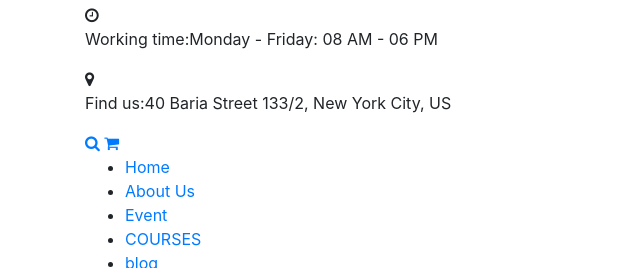
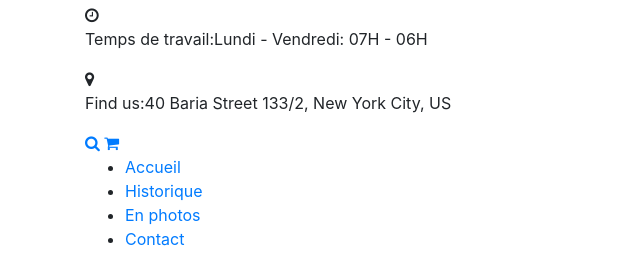
Before and after one commit to rindratiana/lapie, a PHP site: page /index.php?page=blog in a window 1280 px wide; the page is wider, and only the part inside the window is pictured. Shown: the part 321-589 px from the top of that part, without its empty margins (0-640 px from the left). Run offline with PHP 8.4, Linux system fonts and the light colour scheme; some libraries are stand-ins or nearby versions.

Commit message:
header update

```diff
--- a/pages/inc/header.php
+++ b/pages/inc/header.php
@@ -14,7 +14,7 @@
 			<div class="header-info">
 				<div class="hf-item">
 					<i class="fa fa-clock-o"></i>
-					<p><span>Working time:</span>Monday - Friday: 08 AM - 06 PM</p>
+					<p><span>Temps de travail:</span>Lundi - Vendredi: 07H - 06H</p>
 				</div>
 				<div class="hf-item">
 					<i class="fa fa-map-marker"></i>
@@ -34,12 +34,10 @@
 				<a href=""><i class="fa fa-shopping-cart"></i></a>
 			</div>
 			<ul class="main-menu">
-				<li class="active"><a href="index.html">Home</a></li>
-				<li><a href="about.html">About Us</a></li>
-				<li><a href="#">Event</a></li>
-				<li><a href="course.html">COURSES</a></li>
-				<li><a href="blog.html">blog</a></li>
-				<li><a href="contact.html">Contact</a></li>
+				<li class="active"><a href="index.php?page=accueil">Accueil</a></li>
+				<li><a href="index.php?page=historique">Historique</a></li>
+				<li><a href="index.php?page=photo">En photos</a></li>
+				<li><a href="index.php?page=contact">Contact</a></li>
 			</ul>
 		</div>
 	</nav>
```
Also changed, not shown: pages/src/function.php (added, +19 -0 lines).
